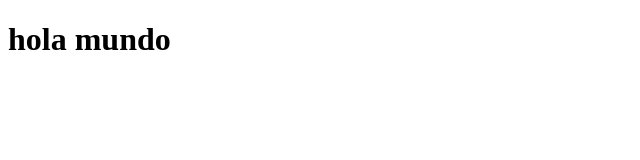
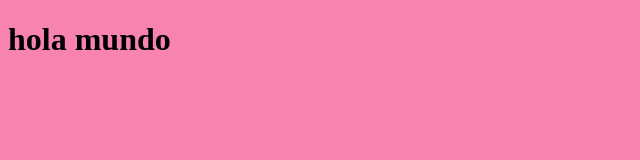
Before and after one commit to jennyCS09/hyperbloc, a plain HTML site: page index.html in a window 1280 px wide. Shown: the whole page, without its empty margins (0-640 px from the left). Drawn offline with Linux system fonts and the light colour scheme.

Commit message:
se le añadio estilo

```diff
--- a/index.html
+++ b/index.html
@@ -4,6 +4,7 @@
     <meta charset="UTF-8">
     <meta http-equiv="X-UA-Compatible" content="IE=edge">
     <meta name="viewport" content="width=device-width, initial-scale=1.0">
+    <link rel="stylesheet" type="text/css" href="style/body.css">
     <title>prueba</title>
 </head>
 <body>
```
